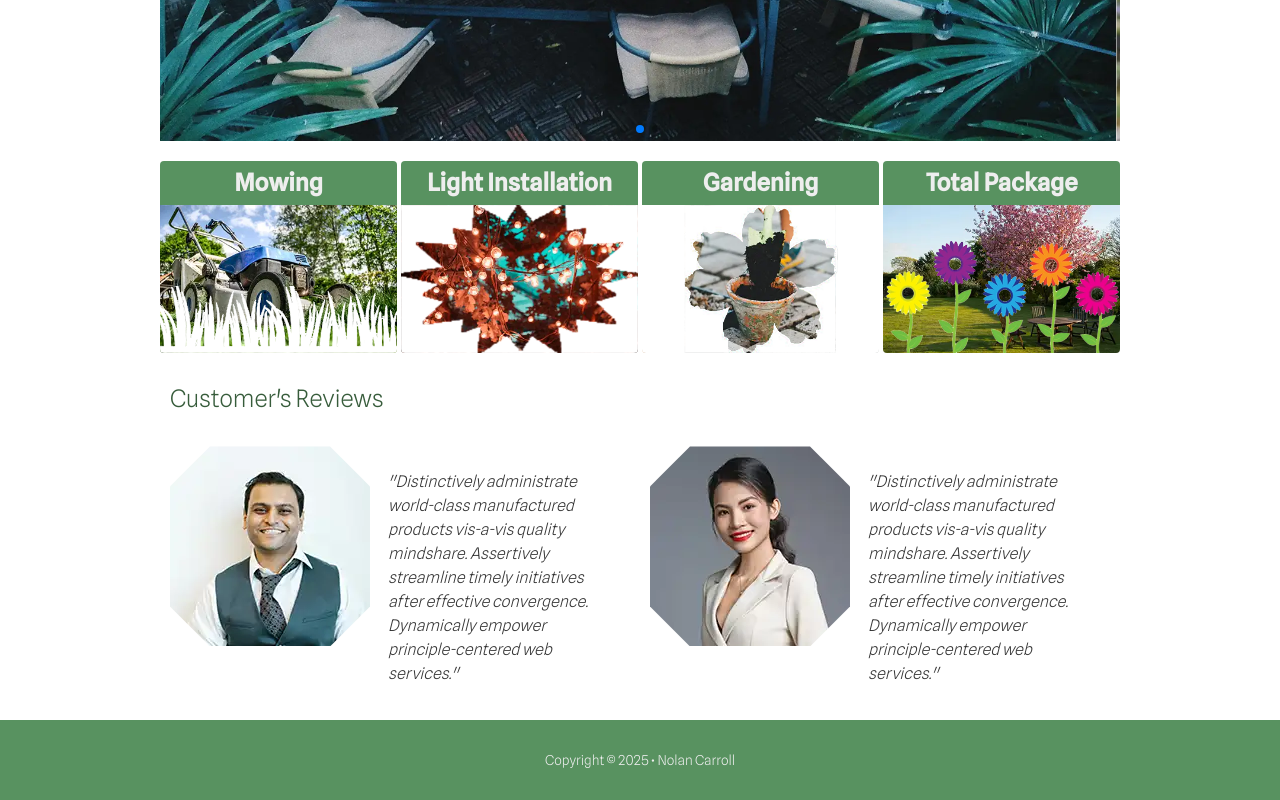
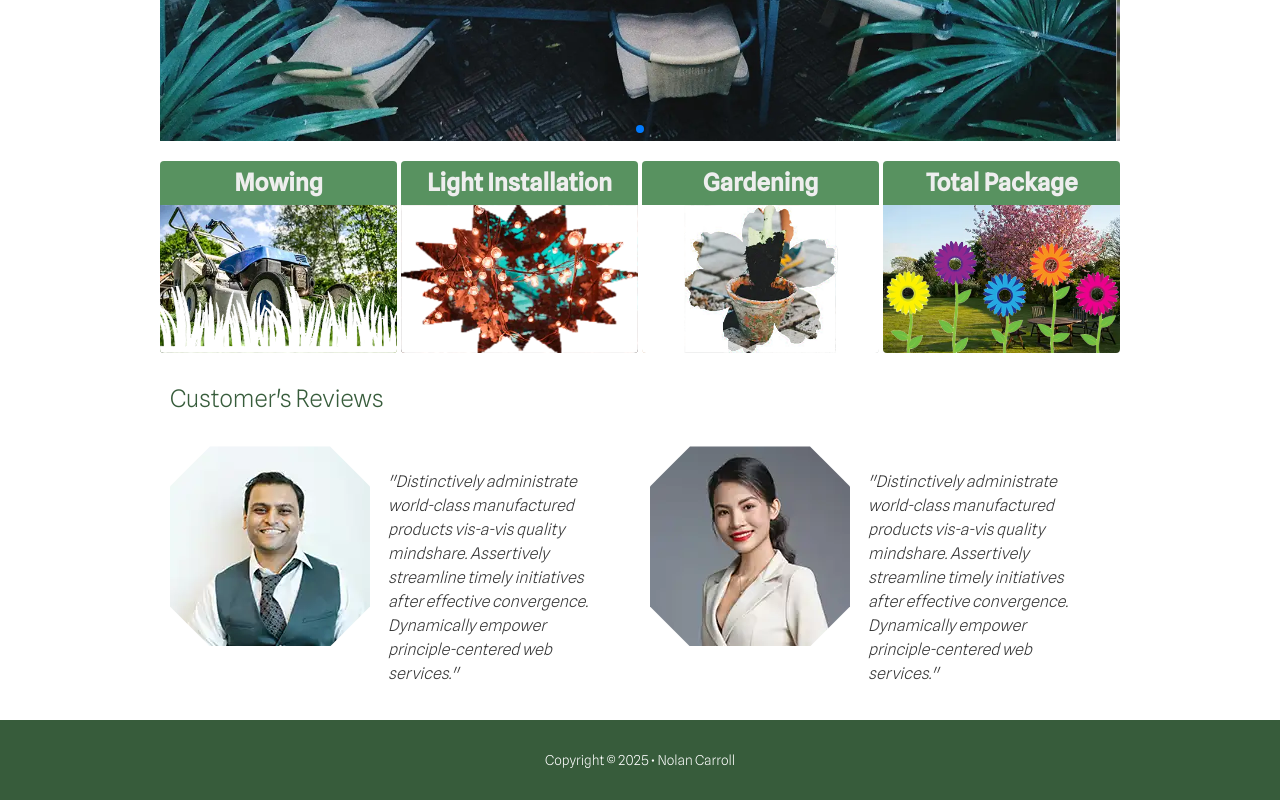
Before and after one commit to NolanCarroll1/land-light, a plain HTML site: page index.html in a window 1280 px wide. Shown: the part 543-1343 px from the top of the page. Drawn offline with nearby package versions, Linux system fonts and the light colour scheme.

Commit message:
fixed contrast error

```diff
--- a/scss/_mobilemenu.scss
+++ b/scss/_mobilemenu.scss
@@ -55,7 +55,7 @@
 .parent ul{
     list-style-type: none;
     padding: 0;
-    background-color: $primaryColor;
+    background-color: $secondaryColor;
     display: none;
 }
 .parent:hover ul{
--- a/scss/_small.scss
+++ b/scss/_small.scss
@@ -141,13 +141,13 @@ div.masks{
 
 /* --------------------------- FOOTER --------------------------- */
 #footerWrapper {
-    background-color: $primaryColor
+    background-color: $secondaryColor
 } // end footer wrapper
 
 footer {
     font-size: .85rem;
     padding: 1rem $gutter;
-    color: #eee;
+    color: #fff;
     text-align: center;
     line-height: $leading;
     a {color: $greyColor;}
```
Also changed, not shown: css/styles.css, css/styles.min.css.
